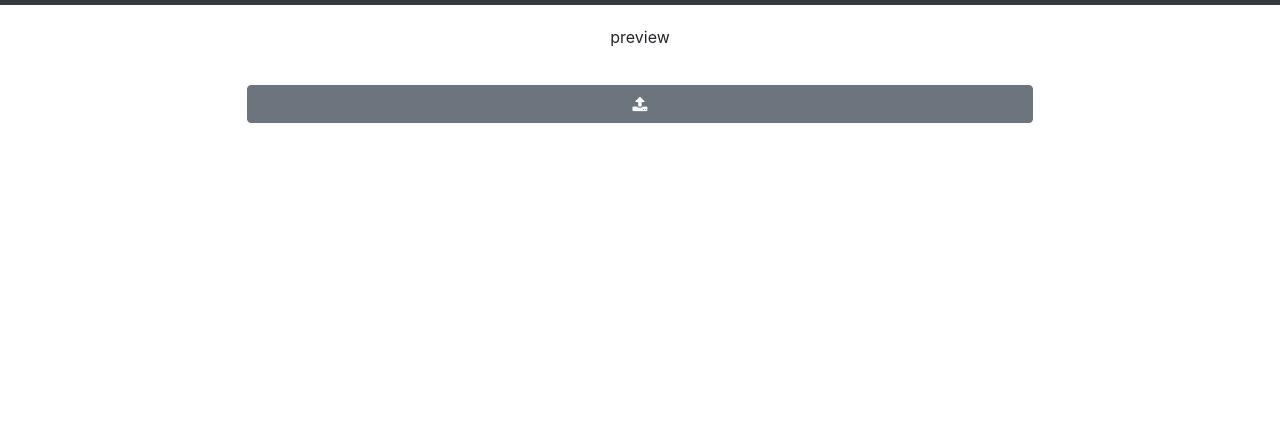
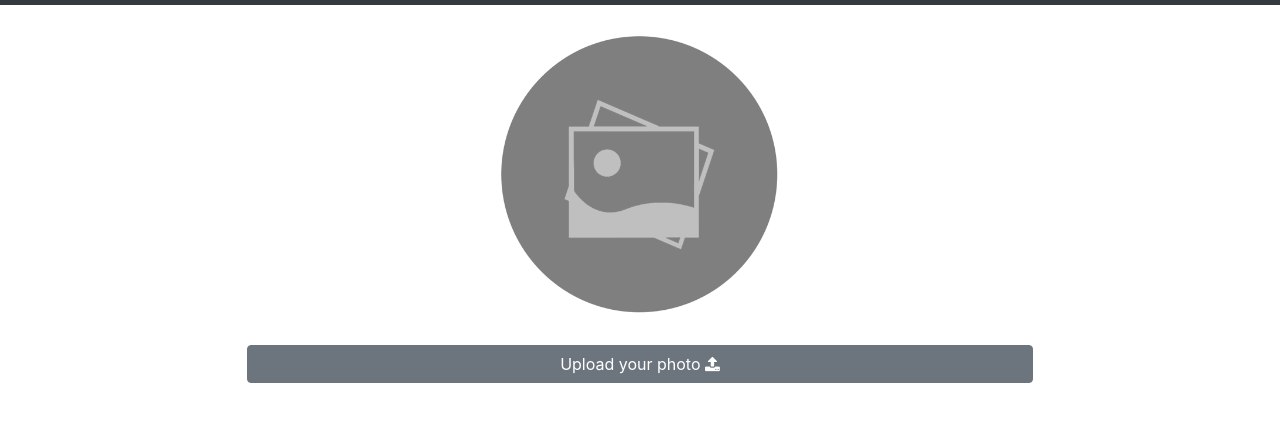
Before and after one commit to MatthewSaintBull/DuckStagram, a plain HTML site: page index.html in a window 1280 px wide. Shown: the part 51-472 px from the top of the page. Drawn offline with nearby package versions, Linux system fonts and the light colour scheme.

Commit message:
added image preview and text inside buttons

```diff
--- a/index.html
+++ b/index.html
@@ -46,8 +46,7 @@
 
     <div id="container">
         <div id="image-preview" class="row">
-            <p id="preview-text">preview</p>
-            <img id="image" class="img-fluid">
+            <img id="image" class="img-fluid" src="assets/preview.png"/>
             <canvas id="imageCtx" style="display: none">
         </div>
 
@@ -62,7 +61,7 @@
         </div>
 
         <div id="upload" class="row">
-            <button onclick="document.getElementById('add-image').click()" class="btn btn-secondary" id="btn-box"><i
+            <button onclick="document.getElementById('add-image').click()" class="btn btn-secondary" id="btn-box">Upload your photo <i
                     class="fa fa-upload"></i>
             </button>
             <input id="add-image" type="file" name="name" style="display: none;" />
@@ -70,7 +69,7 @@
 
 
         <div id="download" class="row" style="display: none">
-            <button onclick="download()" class="btn btn-secondary" id="btn-box"><i class="fa fa-download"></i>
+            <button onclick="download()" class="btn btn-secondary" id="btn-box">Download the Duckstagrammed Photo <i class="fa fa-download"></i>
             </button>
             <input id="add-image" type="file" name="name" style="display: none;" />
         </div>
--- a/src/index.js
+++ b/src/index.js
@@ -46,7 +46,6 @@ document.getElementById("add-image").onchange = function () {
         checkExtension(e.target.result).then(res => {
             document.getElementById("image").src = e.target.result
             document.getElementById("image").style.display = "flex"
-            document.getElementById("preview-text").style.display = "none"
             document.getElementById("preview-filters").style.display = "flex"
             image = e.target.result
         })
@@ -96,6 +95,5 @@ const download = () => {
 }
 
 document.onload = checkBrowser().finally(res => {
-    console.log(res)
     loadFilters()
 }).catch(err => errorPage(err))
--- a/styles/style.css
+++ b/styles/style.css
@@ -15,12 +15,9 @@ body {
     justify-content: center;
 }
 
-#preview-text {
-    display: inline;
-}
 
 #image {
-    display: none;
+    display: flex;
     max-width: 300px;
     max-height: 300px;
 }
```
Also changed, not shown: assets/preview.png (added), src/index.min.js.
